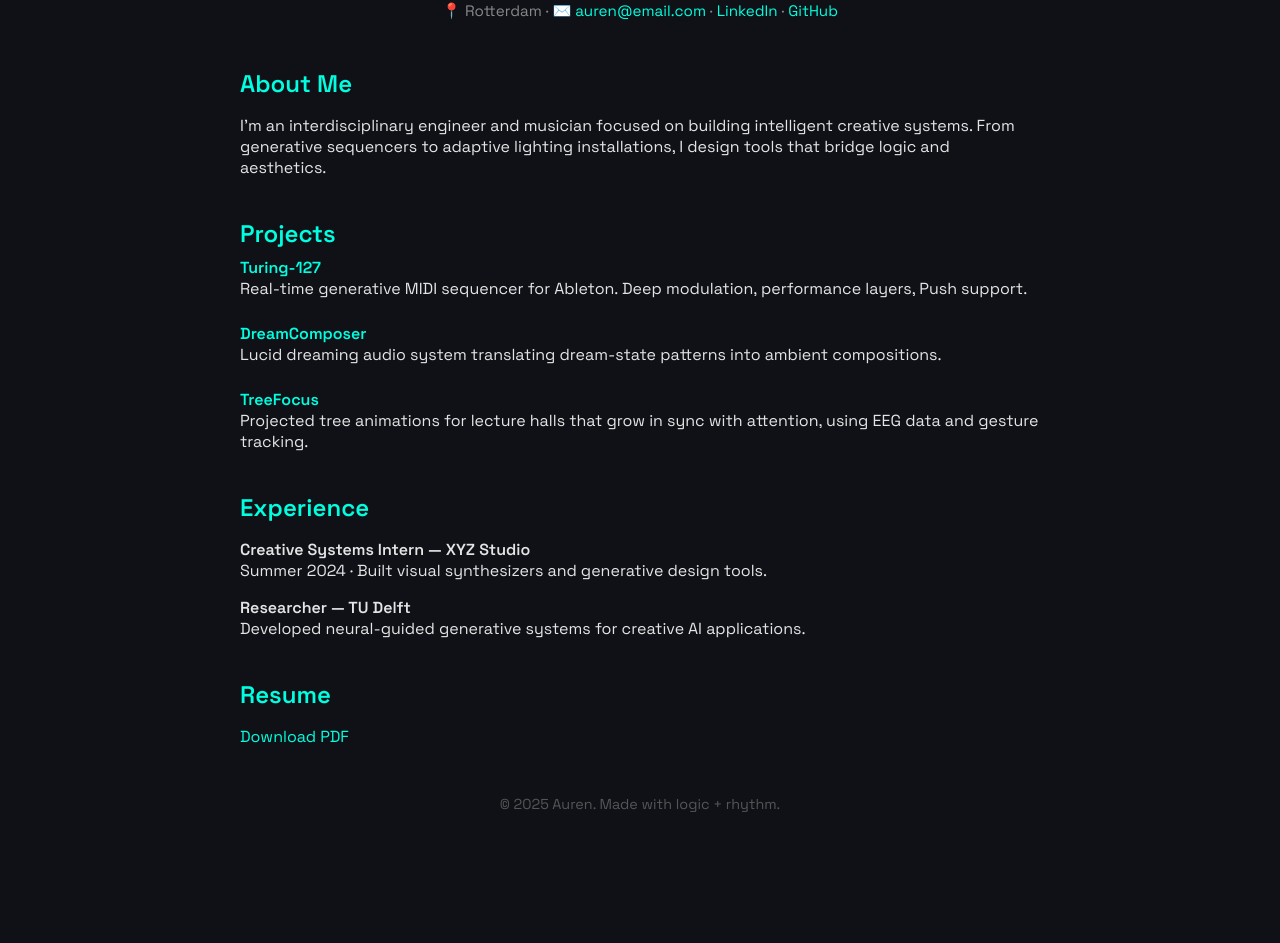
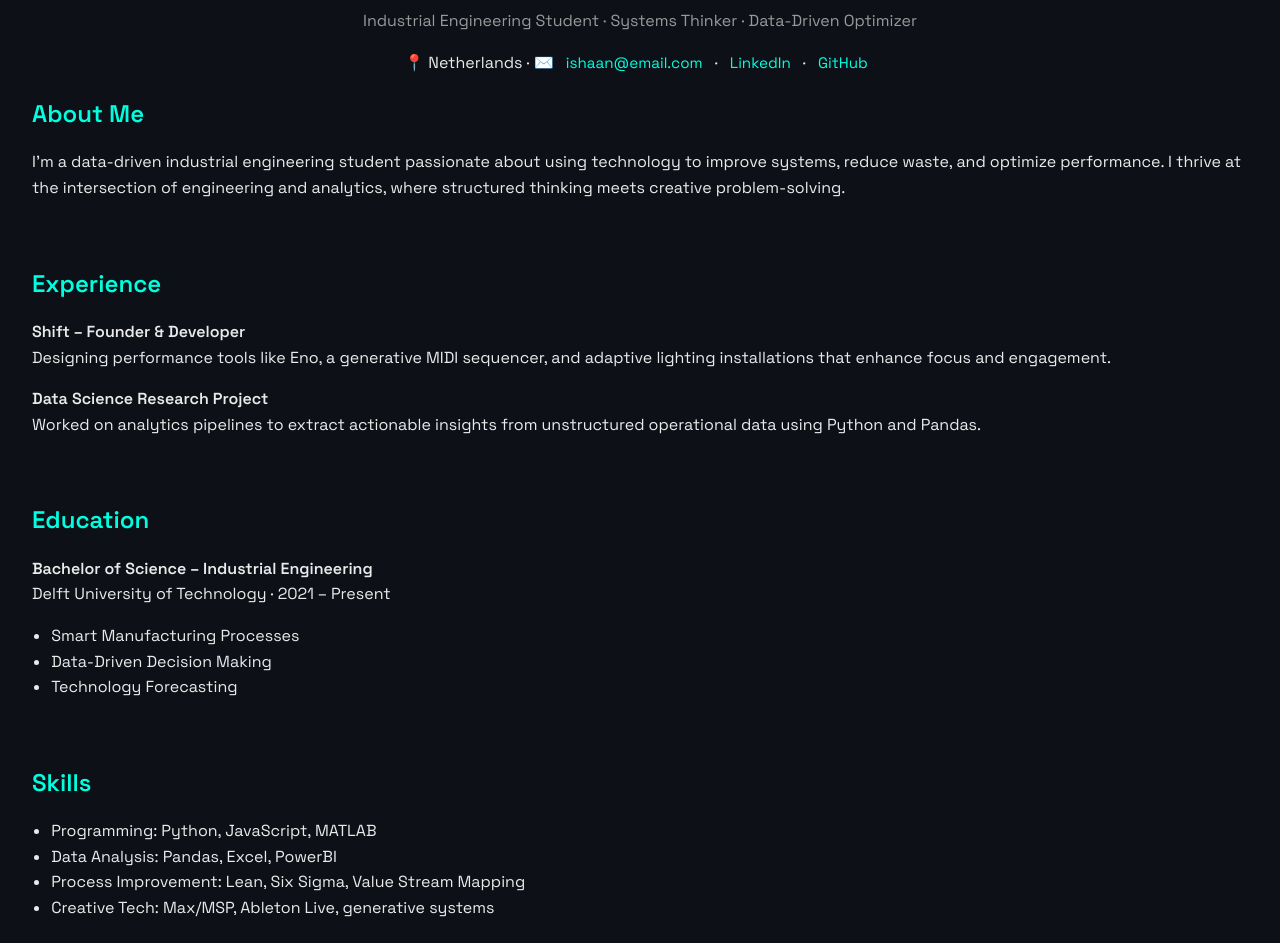
Before and after one commit to IshaanSunkuru/IshaanSunkuru.github.io, a plain HTML site: page index.html in a window 1280 px wide. Shown: the part 136-1079 px from the top of the page. Before the commit the page ends 981 px from the top, so only its background shows below. Drawn offline with Linux system fonts and the light colour scheme.

Commit message:
Update index.html

```diff
--- a/index.html
+++ b/index.html
@@ -1,26 +1,30 @@
 <!DOCTYPE html>
 <html lang="en">
 <head>
-  <meta charset="UTF-8">
-  <title>Auren – Creative Technologist</title>
-  <meta name="viewport" content="width=device-width, initial-scale=1">
-  <link href="https://fonts.googleapis.com/css2?family=Space+Grotesk:wght@400;600&display=swap" rel="stylesheet">
+  <meta charset="UTF-8" />
+  <meta name="viewport" content="width=device-width, initial-scale=1.0" />
+  <title>Ishaan Sunkuru – Industrial Engineering Intern</title>
+  <link href="https://fonts.googleapis.com/css2?family=Space+Grotesk:wght@400;600&display=swap" rel="stylesheet" />
   <style>
     :root {
-      --bg: #0f1117;
-      --text: #e4e4e4;
+      --bg: #0d1117;
+      --text: #eaeaea;
       --accent: #00ffe0;
       --font: 'Space Grotesk', sans-serif;
     }
 
+    * {
+      box-sizing: border-box;
+      scroll-behavior: smooth;
+    }
+
     body {
       margin: 0;
-      background: var(--bg);
+      font-family: var(--font);
+      background-color: var(--bg);
       color: var(--text);
-      font-family: var(--font);
+      line-height: 1.6;
       padding: 2rem;
-      max-width: 800px;
-      margin-inline: auto;
     }
 
     h1, h2 {
@@ -28,109 +32,146 @@
       margin-bottom: 0.5rem;
     }
 
+    section {
+      margin-bottom: 4rem;
+      opacity: 0;
+      transform: translateY(20px);
+      transition: all 0.6s ease-out;
+    }
+
+    section.visible {
+      opacity: 1;
+      transform: none;
+    }
+
     a {
       color: var(--accent);
       text-decoration: none;
-      transition: all 0.2s ease;
     }
 
     a:hover {
-      text-shadow: 0 0 5px var(--accent);
+      text-shadow: 0 0 6px var(--accent);
     }
 
-    header {
+    .header {
       text-align: center;
-      margin-bottom: 3rem;
+      margin-top: 2rem;
     }
 
     .title {
-      font-size: 2.8rem;
+      font-size: 2.5rem;
+      font-weight: 600;
       margin: 0;
-      letter-spacing: -0.5px;
     }
 
     .subtitle {
-      font-size: 1.1rem;
-      color: #aaa;
-      margin-top: 0.5rem;
+      color: #999;
+      font-size: 1rem;
+      margin-bottom: 1rem;
     }
 
-    .section {
-      margin-bottom: 2.5rem;
+    .contact a {
+      margin: 0 0.5rem;
+      font-size: 0.95rem;
     }
 
-    .project {
-      margin-bottom: 1.5rem;
-    }
-
-    .project a {
-      font-weight: 600;
-    }
-
-    .contact {
-      font-size: 0.95rem;
-      color: #888;
+    ul {
+      padding-left: 1.2rem;
     }
 
     footer {
       text-align: center;
-      font-size: 0.9rem;
       margin-top: 3rem;
+      font-size: 0.8rem;
       color: #555;
+    }
+
+    .button {
+      display: inline-block;
+      padding: 0.5rem 1.2rem;
+      background: var(--accent);
+      color: #000;
+      border-radius: 4px;
+      font-weight: 600;
+      transition: background 0.3s;
+    }
+
+    .button:hover {
+      background: #00cbbf;
     }
   </style>
 </head>
 <body>
-  <header>
-    <h1 class="title">Auren</h1>
-    <p class="subtitle">Creative Technologist & Systems Thinker</p>
-    <p class="contact">
-      📍 Rotterdam · ✉️ <a href="mailto:auren@email.com">auren@email.com</a> ·
-      <a href="https://linkedin.com/in/auren">LinkedIn</a> ·
-      <a href="https://github.com/auren">GitHub</a>
-    </p>
+  <header class="header">
+    <h1 class="title">Ishaan Sunkuru</h1>
+    <p class="subtitle">Industrial Engineering Student · Systems Thinker · Data-Driven Optimizer</p>
+    <div class="contact">
+      📍 Netherlands · ✉️ <a href="mailto:ishaan@email.com">ishaan@email.com</a>
+      · <a href="https://linkedin.com/in/ishaan">LinkedIn</a>
+      · <a href="https://github.com/ishaan">GitHub</a>
+    </div>
   </header>
 
-  <section class="section">
+  <main>
+    <section id="about">
       <h2>About Me</h2>
       <p>
-      I'm an interdisciplinary engineer and musician focused on building intelligent creative systems.
-      From generative sequencers to adaptive lighting installations, I design tools that bridge logic and aesthetics.
+        I'm a data-driven industrial engineering student passionate about using technology to improve systems, reduce waste, and optimize performance.
+        I thrive at the intersection of engineering and analytics, where structured thinking meets creative problem-solving.
       </p>
     </section>
 
-  <section class="section">
-    <h2>Projects</h2>
-    <div class="project">
-      <a href="https://github.com/auren/turing127">Turing-127</a><br>
-      Real-time generative MIDI sequencer for Ableton. Deep modulation, performance layers, Push support.
-    </div>
-    <div class="project">
-      <a href="#">DreamComposer</a><br>
-      Lucid dreaming audio system translating dream-state patterns into ambient compositions.
-    </div>
-    <div class="project">
-      <a href="#">TreeFocus</a><br>
-      Projected tree animations for lecture halls that grow in sync with attention, using EEG data and gesture tracking.
-    </div>
+    <section id="experience">
+      <h2>Experience</h2>
+      <p><strong>Shift – Founder & Developer</strong><br>
+      Designing performance tools like Eno, a generative MIDI sequencer, and adaptive lighting installations that enhance focus and engagement.</p>
+
+      <p><strong>Data Science Research Project</strong><br>
+      Worked on analytics pipelines to extract actionable insights from unstructured operational data using Python and Pandas.</p>
     </section>
 
-  <section class="section">
-    <h2>Experience</h2>
-    <p><strong>Creative Systems Intern — XYZ Studio</strong><br>
-    Summer 2024 · Built visual synthesizers and generative design tools.</p>
-
-    <p><strong>Researcher — TU Delft</strong><br>
-    Developed neural-guided generative systems for creative AI applications.</p>
+    <section id="education">
+      <h2>Education</h2>
+      <p><strong>Bachelor of Science – Industrial Engineering</strong><br>
+      Delft University of Technology · 2021 – Present</p>
+      <ul>
+        <li>Smart Manufacturing Processes</li>
+        <li>Data-Driven Decision Making</li>
+        <li>Technology Forecasting</li>
+      </ul>
     </section>
 
-  <section class="section">
-    <h2>Resume</h2>
-    <p><a href="CV general.pdf" target="_blank">Download PDF</a></p>
+    <section id="skills">
+      <h2>Skills</h2>
+      <ul>
+        <li>Programming: Python, JavaScript, MATLAB</li>
+        <li>Data Analysis: Pandas, Excel, PowerBI</li>
+        <li>Process Improvement: Lean, Six Sigma, Value Stream Mapping</li>
+        <li>Creative Tech: Max/MSP, Ableton Live, generative systems</li>
+      </ul>
     </section>
 
+    <section id="resume">
+      <h2>Resume</h2>
+      <a class="button" href="CV general.pdf" target="_blank">Download PDF</a>
+    </section>
+  </main>
+
   <footer>
-    &copy; 2025 Auren. Made with logic + rhythm.
+    &copy; 2025 Ishaan Sunkuru. Built with curiosity and care.
   </footer>
+
+  <script>
+    // Scroll reveal animation
+    const observer = new IntersectionObserver(entries => {
+      entries.forEach(entry => {
+        if (entry.isIntersecting) entry.target.classList.add('visible');
+      });
+    }, { threshold: 0.1 });
+
+    document.querySelectorAll('section').forEach(section => {
+      observer.observe(section);
+    });
+  </script>
 </body>
 </html>
```
Lines whose indentation alone changed are shown as unchanged.
